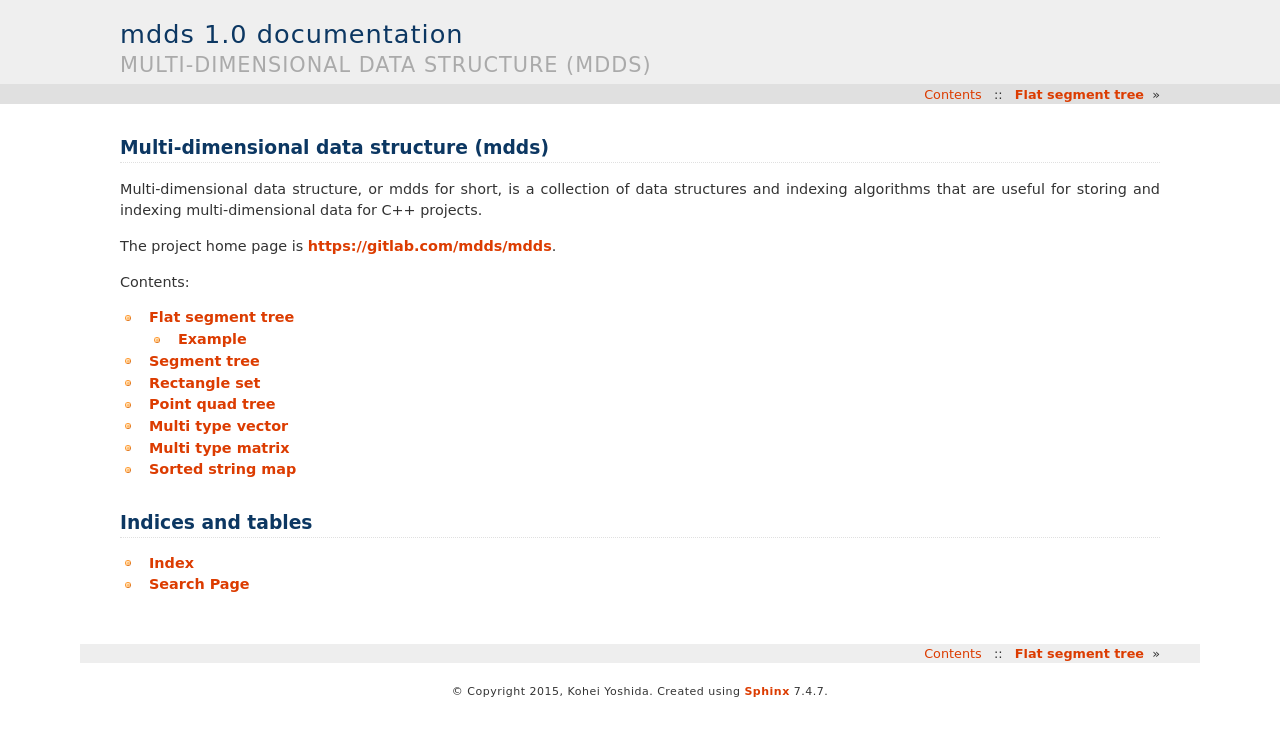
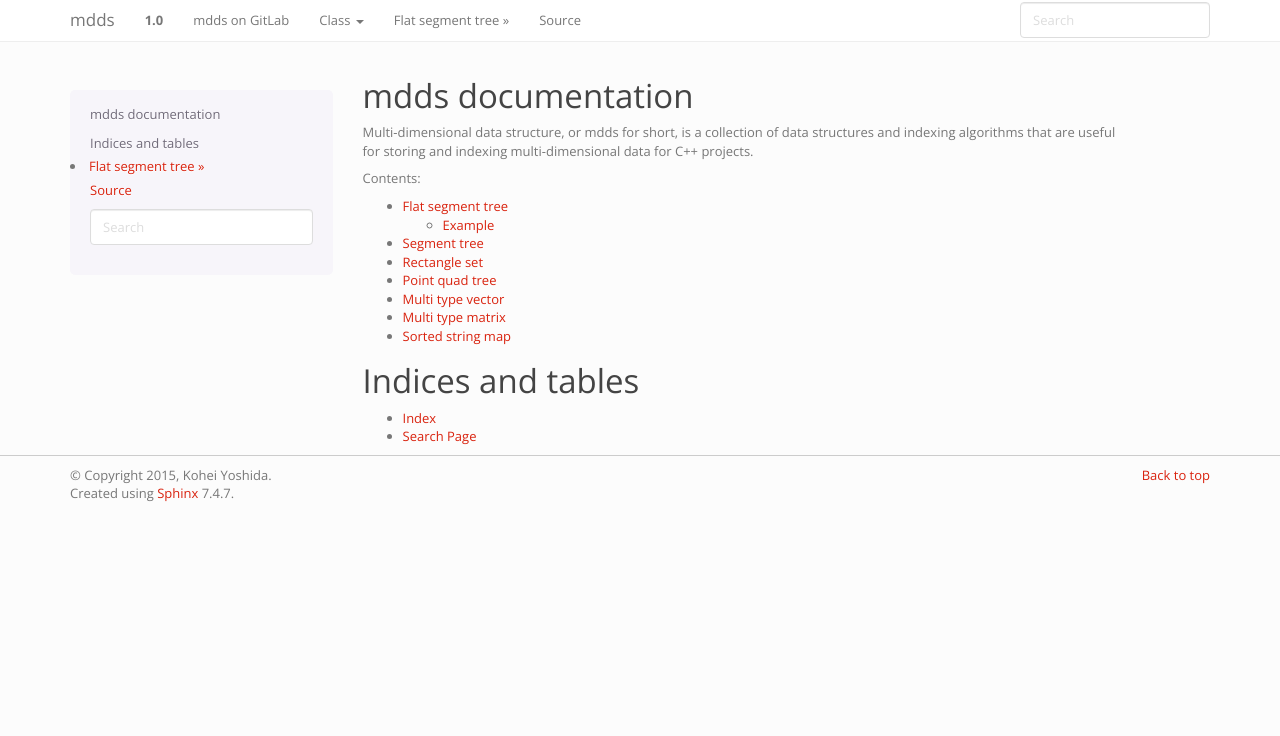
Before and after one commit to kohei-us/mdds, a Sphinx documentation site: the page built from doc/index.rst, in a window 1280 px wide. Shown: the top 736 px of the page. Built offline with Sphinx 7.4.7, drawn with Linux system fonts in a browser that asks for light colours.

Commit message:
More editing and customization of documentation.

```diff
--- a/doc/conf.py
+++ b/doc/conf.py
@@ -15,6 +15,7 @@
 
 import sys
 import os
+import sphinx_bootstrap_theme
 
 # If extensions (or modules to document with autodoc) are in another directory,
 # add these directories to sys.path here. If the directory is relative to the
@@ -99,12 +100,20 @@ pygments_style = 'sphinx'
 
 # The theme to use for HTML and HTML Help pages.  See the documentation for
 # a list of builtin themes.
-html_theme = 'haiku'
+html_theme = 'bootstrap'
+html_theme_path = sphinx_bootstrap_theme.get_html_theme_path()
 
 # Theme options are theme-specific and customize the look and feel of a theme
 # further.  For a list of options available for each theme, see the
 # documentation.
-#html_theme_options = {}
+html_theme_options = {
+    'navbar_site_name': "Class",
+    'navbar_pagenav': False,
+    'bootswatch_theme': "simplex",
+    'navbar_links': [
+        ("mdds on GitLab", "http://gitlab.com/mdds/mdds", True)
+    ]
+}
 
 # Add any paths that contain custom themes here, relative to this directory.
 #html_theme_path = []
--- a/doc/index.rst
+++ b/doc/index.rst
@@ -3,14 +3,12 @@
    You can adapt this file completely to your liking, but it should at least
    contain the root `toctree` directive.
 
-Multi-dimensional data structure (mdds)
-=======================================
+mdds documentation
+==================
 
 Multi-dimensional data structure, or mdds for short, is a collection of data
 structures and indexing algorithms that are useful for storing and indexing
 multi-dimensional data for C++ projects.
-
-The project home page is https://gitlab.com/mdds/mdds.
 
 Contents:
 
```
Also changed, not shown: 1 other file.
